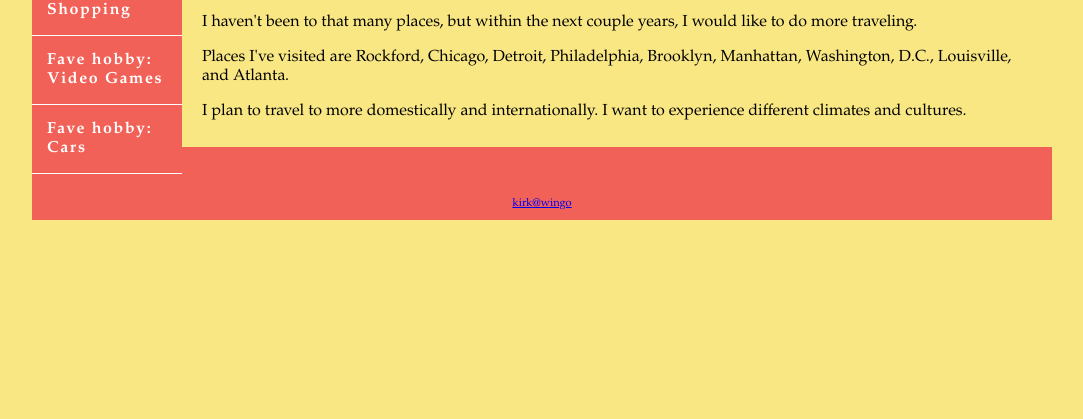
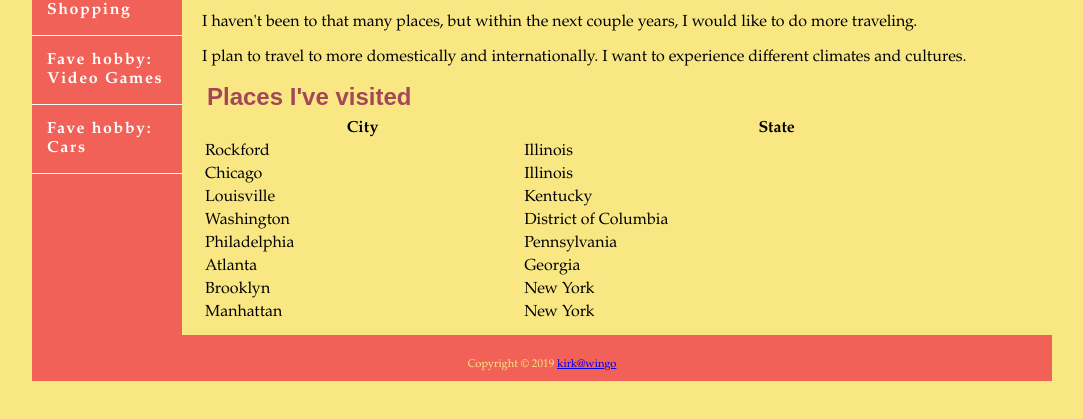
Before and after one commit to kwingo/FP3, a plain HTML site: page FP1/travel.html in a window 1280 px wide. Shown: the part 211-630 px from the top of the page, without its empty margins (98-1181 px from the left). Drawn offline with Linux system fonts and the light colour scheme.

Commit message:
Update travel.html

```diff
--- a/FP1/travel.html
+++ b/FP1/travel.html
@@ -27,11 +27,51 @@
             </figure>
             <p>Traveling is another one of my favorite hobbies.</p>
             <p>I haven't been to that many places, but within the next couple years, I would like to do more traveling.</p>
-            <p>Places I've visited are Rockford, Chicago, Detroit, Philadelphia, Brooklyn, Manhattan, Washington, D.C., Louisville, and Atlanta.</p>
+
             <p>I plan to travel to more domestically and internationally. I want to experience different climates and cultures.</p>
+            <h2>Places I've visited</h2>
+
+                <table style="width:100%">
+                    <tr>
+                        <th>City</th>
+                        <th>State</th>
+                    </tr>
+                    <tr>
+                        <td>Rockford</td>
+                        <td>Illinois</td>
+                    </tr>
+                    <tr>
+                        <td>Chicago</td>
+                        <td>Illinois</td>
+                    </tr>
+                    <tr>
+                        <td>Louisville</td>
+                        <td>Kentucky</td>
+                    </tr>
+                    <tr>
+                        <td>Washington</td>
+                        <td>District of Columbia</td>
+                    </tr>
+                    <tr>
+                        <td>Philadelphia</td>
+                        <td>Pennsylvania</td>
+                    </tr>
+                    <tr>
+                        <td>Atlanta</td>
+                        <td>Georgia</td>
+                    </tr>
+                    <tr>
+                        <td>Brooklyn</td>
+                        <td>New York</td>
+                    <tr>
+                        <td>Manhattan</td>
+                        <td>New York</td>
+                    </tr>
+                </table>
         </main>
         <footer>
             <br>
+            Copyright &copy; 2019
             <a href="mailto:kwing@ivytech.edu">kirk@wingo</a>
         </footer>
     </div>
```
